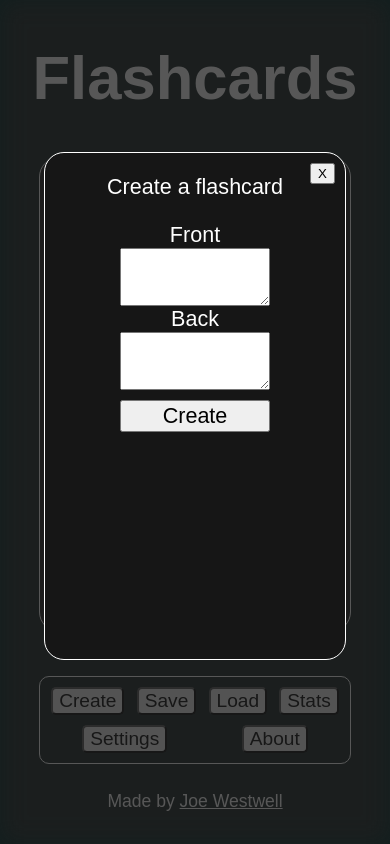
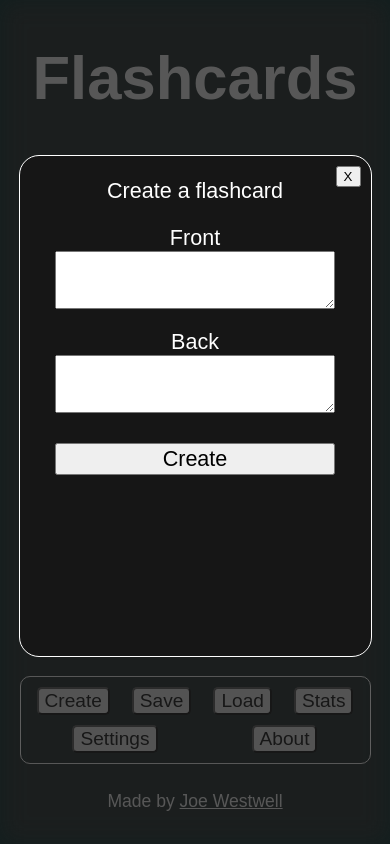
Before and after one commit to J-Wll/flashcards, a React (Vite) app: page / in a window 390 px wide. Both pictures are taken after a click on the button "Create". Shown: the top 844 px of the page. Built offline with nearby package versions, Linux system fonts and the light colour scheme.

Commit message:
Added responsive width utility class, tweaked responsiveness

```diff
--- a/src/Flashcard.jsx
+++ b/src/Flashcard.jsx
@@ -48,7 +48,7 @@ export default function Flashcard(props) {
     }
 
     return (
-        (<div id="active-flashcard" className={`flashcard active ${props.extraClasses} ${flipClass} ${cardSide}`}>
+        (<div id="active-flashcard" className={`flashcard active responsive-width ${props.extraClasses} ${flipClass} ${cardSide}`}>
             <div className={`main-group ${flipClass} ${fadeIn}`}>
                 {/* Main text of the flashcard, front or back */}
                 <p className="text-white ft-3 flashcard-main-text">{checkSide()}</p>
--- a/src/FlashcardHandler.jsx
+++ b/src/FlashcardHandler.jsx
@@ -82,7 +82,7 @@ export default function FlashcardHandler() {
             </div>
 
             {/* these buttons should have labels going upwards and open a centered large closable window over the rest of the content */}
-            <div className="control-bar">
+            <div className="control-bar responsive-width">
                 <ToolTip element={<button className="control-buttons" onClick={() => updateOverlayMode("create")}>Create</button>} tooltipText={"Create new flashcards"} />
                 <ToolTip element={<button className="control-buttons" onClick={saveCards}>Save</button>} tooltipText={"Save your set of flashcards"} />
                 <ToolTip element={<button className="control-buttons" onClick={() => updateOverlayMode("load")}>Load</button>} tooltipText={"Load a set of flashcards"} />
--- a/src/OverlayWindow.jsx
+++ b/src/OverlayWindow.jsx
@@ -59,7 +59,7 @@ export default function OverlayWindow(props) {
         <>
             <div className="background-blur" />
 
-            <div className="overlay-window">
+            <div className="overlay-window responsive-width">
                 <button className="overlay-close" onClick={props.resetOverlay}>X</button>
                 {setOverlayContent()}
             </div>
--- a/src/css/Flashcard.css
+++ b/src/css/Flashcard.css
@@ -124,18 +124,6 @@
     /* transform-style: preserve-3d;  */
 }
 
-@media only screen and (max-width: 1200px){
-    .flashcard{
-        width: 65%;
-    }
-}
-
-@media only screen and (max-width: 800px){
-    .flashcard{
-        width: 80%;
-    }
-}
-
 /* 2 fade in classes and keyframes, otherwise the effect wont apply. Prefixes used for browser compatibility */
 .fadeIn {
     animation: fadeIn cubic-bezier(.78, 0, .79, 1.13) 0.75s;
--- a/src/css/FlashcardHandler.css
+++ b/src/css/FlashcardHandler.css
@@ -39,15 +39,3 @@
     /* font-size: calc(14px + 0.4dvw + 0.4dvh); */
     font-size: calc(16px + 0.8dvw);
 }
-
-@media only screen and (max-width: 1200px){
-    .control-bar{
-        width: 65%;
-    }
-}
-
-@media only screen and (max-width: 800px){
-    .control-bar{
-        width: 80%;
-    }
-}
--- a/src/css/OverlayWindow.css
+++ b/src/css/OverlayWindow.css
@@ -4,8 +4,8 @@
 
     width: 50%;
     min-width: 300px;
-    height: 60%;
-    min-height: 300px;
+    /* height: 60%; */
+    min-height: 500px;
 
     background-color: rgb(22, 22, 22);
     border: 1px solid white;
@@ -41,13 +41,15 @@
     display: inherit;
     flex-direction: inherit;
     text-align: center;
-    width: 50%;
+    width: 80%;
 }
 
-.overlay-input-section input{
+.overlay-input-section textarea{
     margin-bottom: 20px;
+    resize: vertical;
 }
 
 .overlay-input-section button{
     margin-top: 10px;
+    margin-bottom: 20px;
 }
--- a/src/css/Utility.css
+++ b/src/css/Utility.css
@@ -40,3 +40,19 @@
 .ft-1{
     font-size: calc(16px + 0.4dvw);
 }
+
+.responsive-width{
+    width: 55% !important;
+}
+
+@media only screen and (max-width: 1200px){
+    .responsive-width{
+        width: 70% !important;
+    }
+}
+
+@media only screen and (max-width: 700px){
+    .responsive-width{
+        width: 90% !important;
+    }
+}
```
